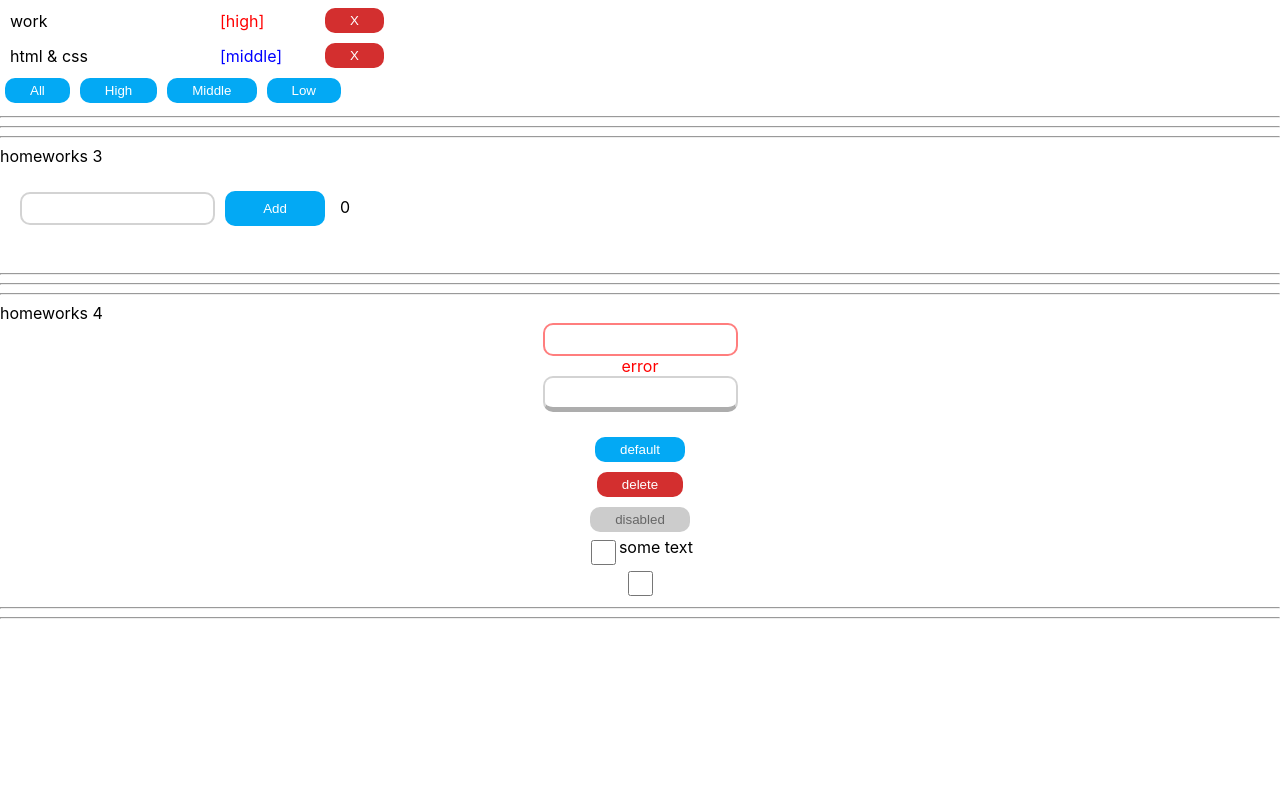
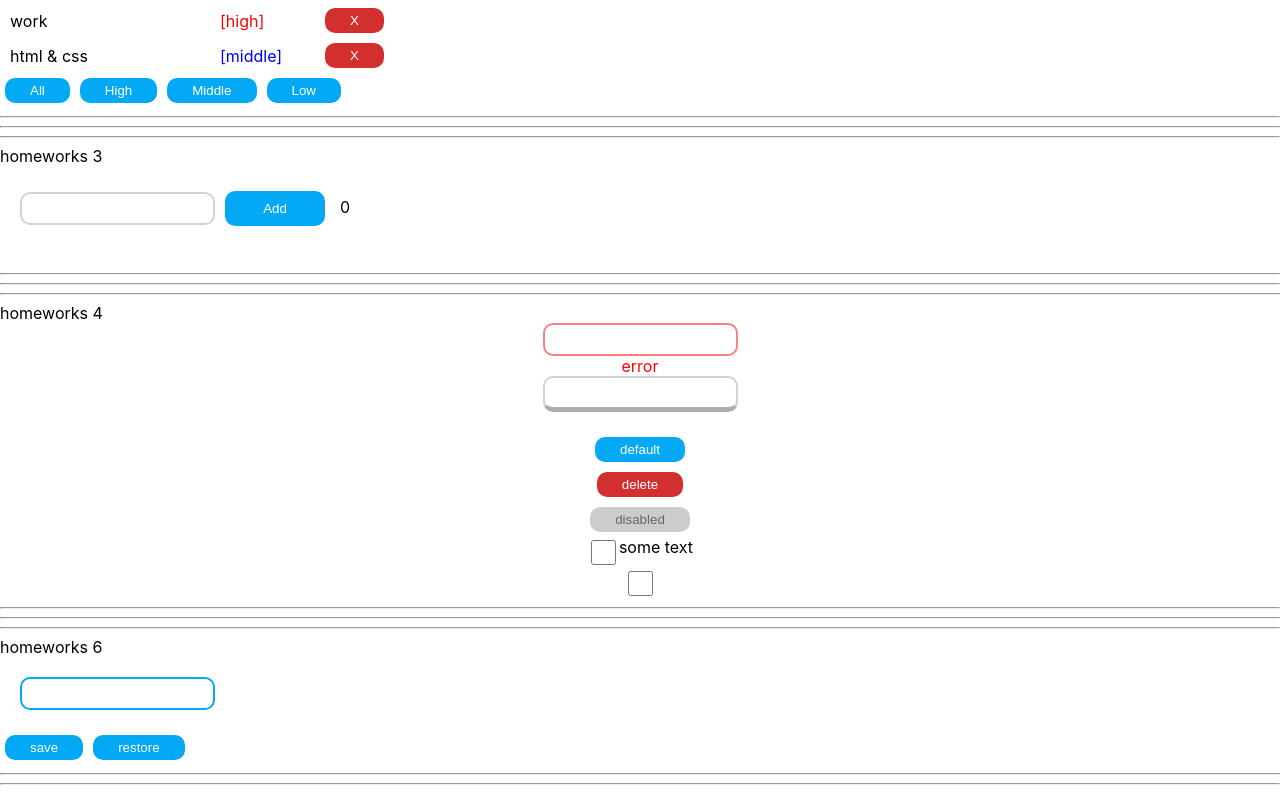
Before and after one commit to onethps/it-incubator-ignat, a React (Create React App) app: page /#/pre-junior in a window 1280 px wide. Shown: the part 322-1115 px from the top of the page. Before the commit the page ends 949 px from the top, so only its background shows below. Built offline with nearby package versions, Linux system fonts and the light colour scheme.

Commit message:
* added HW6 * - styled input - added edit icon

```diff
--- a/src/p2-homeworks/h5/pages/Junior.tsx
+++ b/src/p2-homeworks/h5/pages/Junior.tsx
@@ -1,9 +1,10 @@
 import React from 'react';
+import HW7 from "../../h7/HW7";
 
 export const Junior = () => {
     return (
         <div>
-            Junior
+            <HW7/>
         </div>
     );
 };
--- a/src/p2-homeworks/h5/pages/PreJunior.tsx
+++ b/src/p2-homeworks/h5/pages/PreJunior.tsx
@@ -3,6 +3,7 @@ import HW1 from '../../h1/HW1'
 import HW2 from '../../h2/HW2'
 import HW3 from '../../h3/HW3'
 import HW4 from '../../h4/HW4'
+import HW6 from "../../h6/HW6";
 
 function PreJunior() {
     return (
@@ -11,7 +12,7 @@ function PreJunior() {
             <HW2/>
             <HW3/>
             <HW4/>
-            {/*<HW6/>*/}
+            <HW6/>
 
         </div>
     )
--- a/src/p2-homeworks/h6/HW6.tsx
+++ b/src/p2-homeworks/h6/HW6.tsx
@@ -9,8 +9,9 @@ function HW6() {
     const save = () => {
         saveState<string>('editable-span-value', value)
     }
+
     const restore = () => {
-        // setValue()
+        setValue(restoreState<string>('editable-span-value', value))
     }
 
     return (
--- a/src/p2-homeworks/h6/common/c4-SuperEditableSpan/SuperEditableSpan.tsx
+++ b/src/p2-homeworks/h6/common/c4-SuperEditableSpan/SuperEditableSpan.tsx
@@ -27,32 +27,37 @@ const SuperEditableSpan: React.FC<SuperEditableSpanType> = (
         ...restProps// все остальные пропсы попадут в объект restProps
     }
 ) => {
-    const [editMode, setEditMode] = useState<boolean>(false)
+    const [editMode, setEditMode] = useState<boolean>(true)
     const {children, onDoubleClick, className, ...restSpanProps} = spanProps || {}
 
     const onEnterCallback = () => {
-        // setEditMode() // выключить editMode при нажатии Enter
+        setEditMode(false) // выключить editMode при нажатии Enter
 
         onEnter && onEnter()
     }
     const onBlurCallback = (e: React.FocusEvent<HTMLInputElement>) => {
-        // setEditMode() // выключить editMode при нажатии за пределами инпута
+        setEditMode(false) // выключить editMode при нажатии за пределами инпута
 
         onBlur && onBlur(e)
     }
     const onDoubleClickCallBack = (e: React.MouseEvent<HTMLSpanElement, MouseEvent>) => {
-        // setEditMode() // включить editMode при двойном клике
+        setEditMode(true) // включить editMode при двойном клике
 
         onDoubleClick && onDoubleClick(e)
     }
 
     const spanClassName = `${'сделать красивый стиль для спана'} ${className}`
 
+    const iconStyle = {width: '15px', height: '15px', marginLeft: '10px'}
+    const inputStyle = {display: "inline-block", height: '15px', margin: '20px'}
+    const spanStyle = {display: "inline-block", height: '15px', margin: '30px'}
+
     return (
         <>
             {editMode
                 ? (
                     <SuperInputText
+                        style={inputStyle}
                         autoFocus // пропсу с булевым значением не обязательно указывать true
                         onBlur={onBlurCallback}
                         onEnter={onEnterCallback}
@@ -61,14 +66,18 @@ const SuperEditableSpan: React.FC<SuperEditableSpanType> = (
                     />
                 ) : (
                     <span
-                        onDoubleClick={onDoubleClickCallBack}
+                        style={spanStyle}
+                        // onDoubleClick={onDoubleClickCallBack}
                         className={spanClassName}
 
                         {...restSpanProps}
                     >
                         {/*если нет захардкодженного текста для спана, то значение инпута*/}
                         {children || restProps.value}
+                        <img onClick={onDoubleClickCallBack} style={iconStyle}
+                             src={process.env.PUBLIC_URL + '/edit-span-icon.png'}/>
                     </span>
+
                 )
             }
         </>
```
Also changed, not shown: public/edit-span-icon.png (added).
